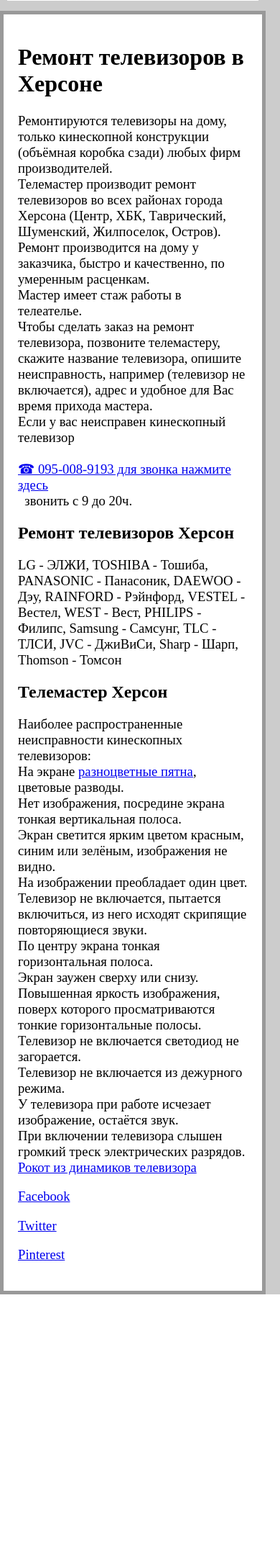
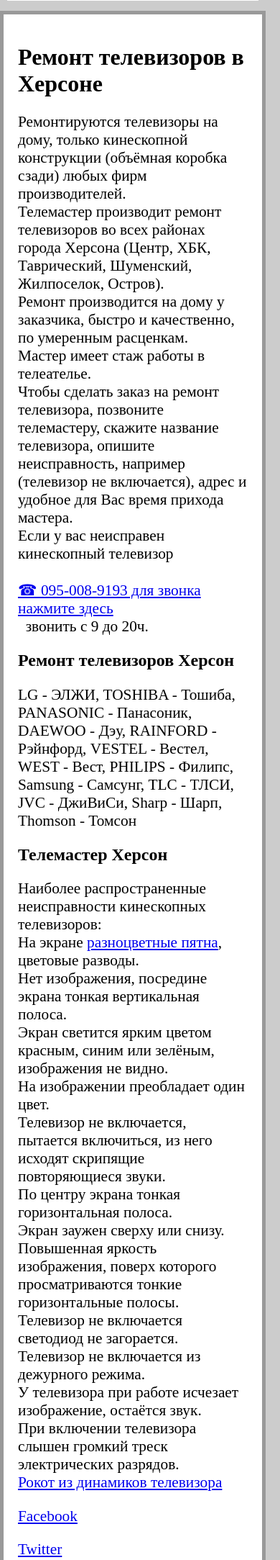
Before and after one commit to steve246471/steve246471.github.io, a PHP site: page / in a window 390 px wide. Shown: the part 427-2594 px from the top of the page at 72% size. Before the commit the page ends 2225 px from the top, so only its background shows below. Run offline with PHP 8.4, Linux system fonts and the light colour scheme.

Commit message:
Add files via upload

```diff
--- a/style.css
+++ b/style.css
@@ -33,7 +33,7 @@ margin:10px 10%
 }
 @media screen and (max-width: 480px)  {
 p {
-font-size: 14pt;}
+font-size: 16pt;}
 body {
    background-color: #ccc;
 margin: 0px;
```
